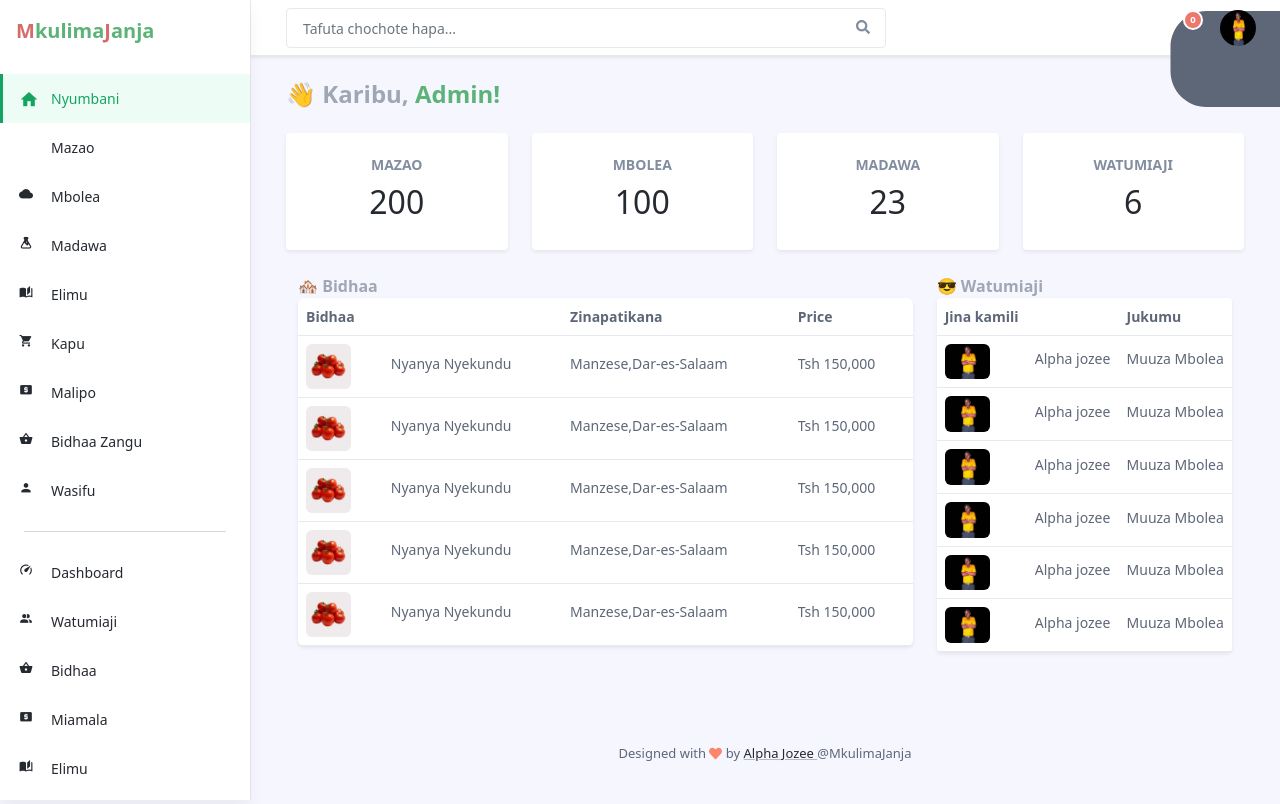
After one commit to alphaxadLaravel/MkulimaJanjaProject, a PHP site: page /admin/admin_dashboard.php in a window 1280 px wide. The commit adds this page. Run offline with PHP 8.4, Linux system fonts and the light colour scheme; some libraries are stand-ins or nearby versions.

Commit message:
ready to push

```diff
--- /dev/null
+++ b/admin/admin_dashboard.php
@@ -0,0 +1,125 @@
+<?php include "../layouts/inside_head.php"; ?>
+<header class="app-header fixed-top">
+
+    <?php include "../components/top_nav.php"; ?>
+    <!-- Include the side bar here -->
+
+    <?php include "../components/sidebar.php"; ?>
+
+</header>
+<div class="app-wrapper">
+
+    <div class="app-content pt-3 p-md-3 p-lg-4">
+        <div class="container-xl">
+            <h1 class="app-page-title text-muted">👋 Karibu, <span class="text-success">Admin!</span></h1>
+            <div class="row g-4 mb-4">
+                <div class="col-6 col-lg-3">
+                    <div class="app-card app-card-stat shadow-sm h-100">
+                        <div class="app-card-body p-3 p-lg-4">
+                            <h4 class="stats-type mb-1">Mazao</h4>
+                            <div class="stats-figure">200</div>
+                        </div>
+                        <a class="app-card-link-mask" href=""></a>
+                    </div>
+                </div>
+
+                <div class="col-6 col-lg-3">
+                    <div class="app-card app-card-stat shadow-sm h-100">
+                        <div class="app-card-body p-3 p-lg-4">
+                            <h4 class="stats-type mb-1">Mbolea</h4>
+                            <div class="stats-figure">100</div>
+                        </div>
+                        <a class="app-card-link-mask" href=""></a>
+                    </div>
+                </div>
+                <div class="col-6 col-lg-3">
+                    <div class="app-card app-card-stat shadow-sm h-100">
+                        <div class="app-card-body p-3 p-lg-4">
+                            <h4 class="stats-type mb-1">Madawa</h4>
+                            <div class="stats-figure">23</div>
+                        </div>
+                        <a class="app-card-link-mask" href=""></a>
+                    </div>
+                </div>
+                <div class="col-6 col-lg-3">
+                    <div class="app-card app-card-stat shadow-sm h-100">
+                        <div class="app-card-body p-3 p-lg-4">
+                            <h4 class="stats-type mb-1">Watumiaji</h4>
+                            <div class="stats-figure">6</div>
+                        </div>
+                        <a class="app-card-link-mask" href=""></a>
+                    </div>
+                </div>
+            </div>
+
+            <div class="container mt-3">
+                <div class="row g-4 mb-4">
+                    <div class="col-md-8">
+                        <span class="text-muted fw-bold my-2">🏘 Bidhaa</span>
+                        <div class="card shaow-sm border-0 app-card-orders-table shadow-sm mb-3">
+                            <div class="app-card-body">
+                                <div class="table-responsive">
+                                    <table class="table app-table-hover mb-0 text-left">
+                                        <thead>
+                                            <tr>
+                                                <th class="cell">Bidhaa</th>
+                                                <th class="cell"></th>
+                                                <th class="cell">Zinapatikana</th>
+                                                <th class="cell">Price</th>
+                                            </tr>
+                                        </thead>
+                                        <tbody>
+                                            <?php for ($i = 0; $i < 5; $i++) { ?>
+                                                <tr>
+                                                    <td class="cell"><img src="../assets/images/product-1.jpg" class="img-fluid rounded" height="45px" width="45px" alt=""></td>
+                                                    <td class="cell"><span class="truncate">Nyanya Nyekundu</span></td>
+                                                    <td class="cell"><span class="truncate">Manzese,Dar-es-Salaam</span>
+                                                    </td>
+                                                    <td class="cell"><span class="truncate">Tsh 150,000</span></td>
+                                                </tr>
+                                            <?php } ?>
+
+                                        </tbody>
+                                    </table>
+                                </div>
+
+                            </div>
+                        </div>
+                    </div>
+                    <div class="col-md-4">
+                        <span class="text-muted fw-bold my-2">😎 Watumiaji</span>
+                        <div class="app-card app-card-orders-table shadow-sm mb-5">
+                            <div class="app-card-body">
+                                <div class="table-responsive">
+                                    <table class="table app-table-hover mb-0 text-left">
+                                        <thead>
+                                            <tr>
+                                                <th class="cell">Jina kamili</th>
+                                                <th class="cell"></th>
+                                                <th class="cell">Jukumu</th>
+                                            </tr>
+                                        </thead>
+                                        <tbody>
+                                            <?php for ($i = 0; $i < 6; $i++) { ?>
+                                                <tr>
+                                                    <td class="cell"><img src="../assets/images/mbuto.jpg" class="img-fluid rounded" height="45px" width="45px" alt=""></td>
+                                                    <td class="cell"><span class="truncate">Alpha jozee</span></td>
+                                                    <td class="cell"><span class="truncate">Muuza Mbolea</span>
+                                                    </td>
+                                                </tr>
+                                            <?php } ?>
+                                        </tbody>
+                                    </table>
+                                </div>
+
+                            </div>
+                        </div>
+                    </div>
+                </div>
+            </div>
+        </div>
+
+        <?php include "../components/inner_footer.php" ?>
+
+    </div>
+    <?php include "../layouts/inside_foot.php"; ?>
--- a/components/sidebar.php
+++ b/components/sidebar.php
@@ -8,100 +8,130 @@
 			<span class="logo-text text-success"><span class="text-danger">M</span>kulima<span class="text-danger">J</span>anja</span></a>
 
 		</div>
-
-
 		<nav id="app-nav-main" class="app-nav app-nav-main flex-grow-1">
 			<ul class="app-menu list-unstyled accordion" id="menu-accordion">
 				<li class="nav-item">
-
-					<a class="nav-link active" href="home.php">
+					<a class="nav-link active" href="../dashboard/home.php">
 						<span class="nav-icon">
-							<i  class="mdi mdi-home fs-5"></i>
+							<i class="mdi mdi-home fs-5"></i>
 						</span>
 						<span class="nav-link-text">Nyumbani</span>
 					</a>
-
 				</li>
-
-				<!--//nav-item-->
 				<li class="nav-item">
-
-					<a class="nav-link" href="mazao.php">
+					<a class="nav-link" href="../dashboard/mazao.php">
 						<span class="nav-icon">
-							<i  class="fa-solid fa-seedling"></i>
+							<i class="fa-solid fa-seedling"></i>
 						</span>
 						<span class="nav-link-text">Mazao</span>
 					</a>
-
 				</li>
-
 				<li class="nav-item">
-					<a class="nav-link" href="mbolea.php">
+					<a class="nav-link" href="../dashboard/mbolea.php">
 						<span class="nav-icon">
 							<i class="mdi mdi-cloud"></i>
 						</span>
 						<span class="nav-link-text">Mbolea</span>
 					</a>
-
 				</li>
 				<li class="nav-item">
-					<a class="nav-link" href="madawa.php">
+					<a class="nav-link" href="../dashboard/madawa.php">
 						<span class="nav-icon">
 							<i class="mdi mdi-flask"></i>
 						</span>
 						<span class="nav-link-text">Madawa</span>
 					</a>
-
 				</li>
 				<li class="nav-item">
-
-					<a class="nav-link" href="elimu.php">
+					<a class="nav-link" href="../dashboard/elimu.php">
 						<span class="nav-icon">
 							<i class="mdi mdi-book-open-page-variant"></i>
 						</span>
 						<span class="nav-link-text">Elimu</span>
 					</a>
-
 				</li>
 				<li class="nav-item">
-
-					<a class="nav-link" href="cart.php">
+					<a class="nav-link" href="../dashboard/cart.php">
 						<span class="nav-icon">
 							<i class="mdi mdi-cart"></i>
 						</span>
 						<span class="nav-link-text">Kapu</span>
 					</a>
-
 				</li>
 				<li class="nav-item">
-
-					<a class="nav-link" href="malipo.php">
+					<a class="nav-link" href="../dashboard/malipo.php">
 						<span class="nav-icon">
 							<i class="mdi mdi-cash-usd"></i>
 						</span>
 						<span class="nav-link-text">Malipo</span>
 					</a>
-
 				</li>
 				<li class="nav-item">
-
-					<a class="nav-link" href="payed.php">
+					<a class="nav-link" href="../dashboard/payed.php">
 						<span class="nav-icon">
 							<i class="mdi mdi-basket"></i>
 						</span>
 						<span class="nav-link-text">Bidhaa Zangu</span>
 					</a>
-
 				</li>
 				<li class="nav-item">
-
-					<a class="nav-link" href="profile.php">
+					<a class="nav-link" href="../dashboard/profile.php">
 						<span class="nav-icon">
 							<i class="mdi mdi-account"></i>
 						</span>
 						<span class="nav-link-text">Wasifu</span>
 					</a>
-
+				</li>
+				<li class="nav-item">
+					<hr class="mx-4">
+				</li>
+				<li class="nav-item">
+					<a class="nav-link" href="../admin/admin_dashboard.php">
+						<span class="nav-icon">
+							<i class="mdi mdi-speedometer"></i>
+						</span>
+						<span class="nav-link-text">Dashboard</span>
+					</a>
+				</li>
+				<li class="nav-item">
+					<a class="nav-link" href="../admin/watumiaji.php">
+						<span class="nav-icon">
+							<i class="mdi mdi-account-multiple"></i>
+						</span>
+						<span class="nav-link-text">Watumiaji</span>
+					</a>
+				</li>
+				<li class="nav-item">
+					<a class="nav-link" href="../admin/bidhaa.php">
+						<span class="nav-icon">
+							<i class="mdi mdi-basket"></i>
+						</span>
+						<span class="nav-link-text">Bidhaa</span>
+					</a>
+				</li>
+				<li class="nav-item">
+					<a class="nav-link" href="../admin/miamala.php">
+						<span class="nav-icon">
+							<i class="mdi mdi-cash-usd"></i>
+						</span>
+						<span class="nav-link-text">Miamala</span>
+					</a>
+				</li>
+				<li class="nav-item">
+					<a class="nav-link" href="../admin/elimu.php">
+						<span class="nav-icon">
+							<i class="mdi mdi-book-open-page-variant"></i>
+						</span>
+						<span class="nav-link-text">Elimu</span>
+					</a>
+				</li>
+				<li class="nav-item">
+					<a class="nav-link" href="../admin/ongeza_elimu.php">
+						<span class="nav-icon">
+							<i class="mdi mdi-book-open-page-variant"></i>
+						</span>
+						<span class="nav-link-text">Ongeza Elimu</span>
+					</a>
 				</li>
 			</ul>
 			<!--//app-menu-->
--- a/layouts/outside.php
+++ b/layouts/outside.php
@@ -16,11 +16,6 @@
     <!-- App CSS -->
     <link id="theme-style" rel="stylesheet" href="../assets/css/mkulima.css">
 
-    <style>
-        body{
-
-        }
-    </style>
 
 </head>
 
```
Also changed, not shown: admin/bidhaa.php (added, +97 -0 lines), admin/elimu.php (added, +91 -0 lines), admin/miamala.php (added, +93 -0 lines), admin/watumiaji.php (added, +96 -0 lines), outside/login.php (+17 -10 lines), outside/signup.php (+25 -15 lines), admin/ongeza_elimu.php (added).
